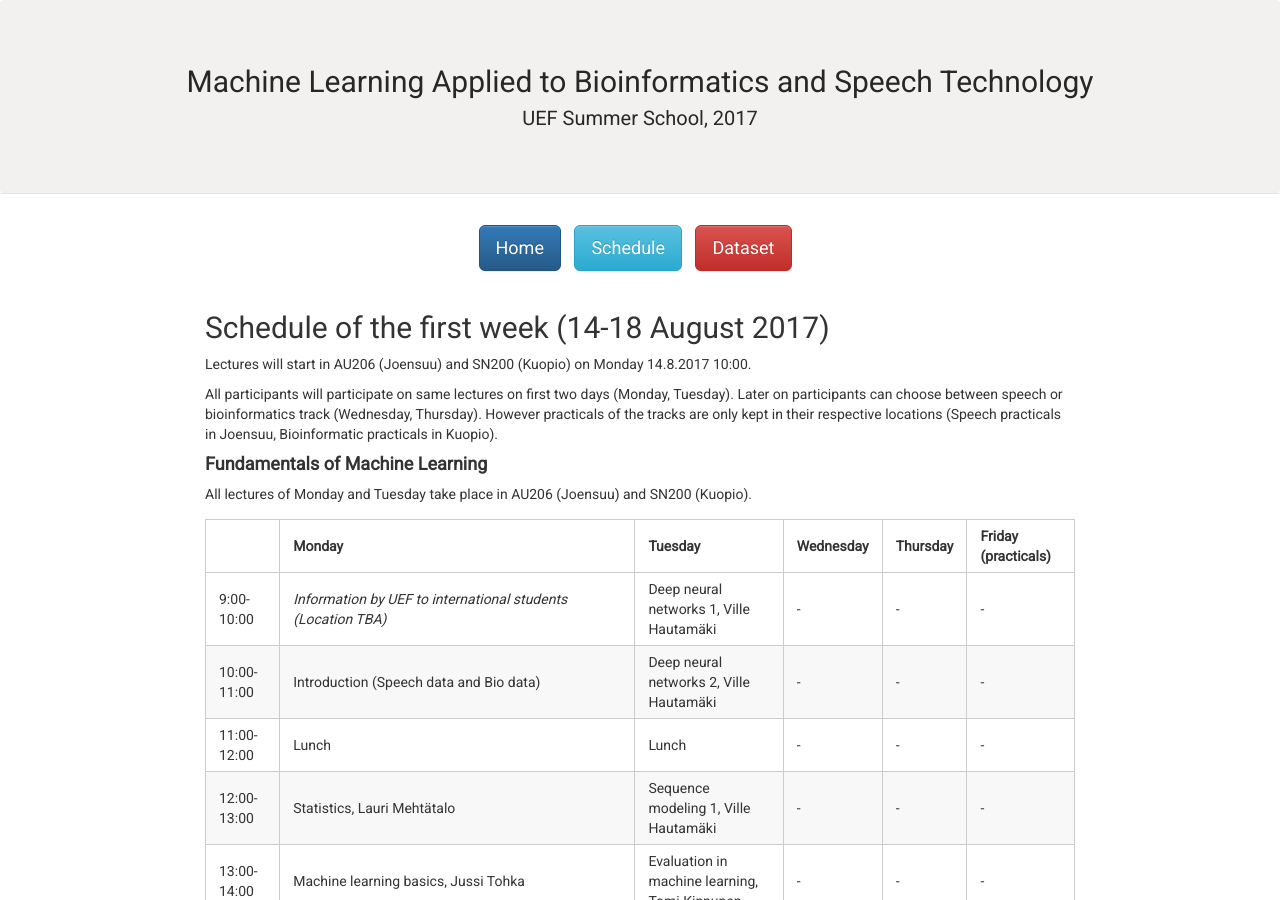
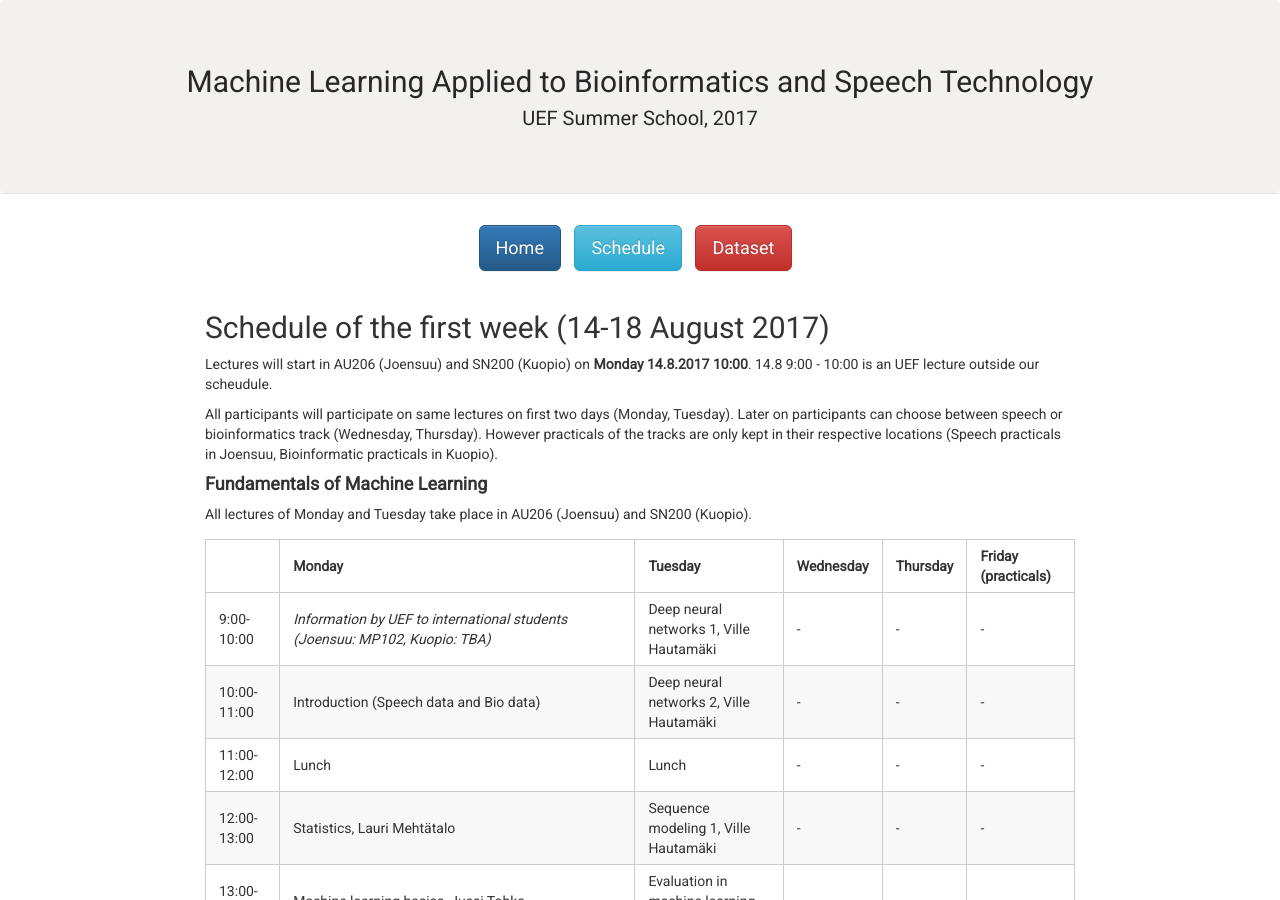
Before and after one commit to abrahamwoubie/Summer_School_RL, a Jekyll site: the page built from schedule.md, in a window 1280 px wide and 900 px high. Built offline with Jekyll 4.4.1, drawn with Linux system fonts in a browser that asks for light colours; nearby versions of some CDN libraries.

Commit message:
Updated first day schedule

```diff
--- a/schedule.md
+++ b/schedule.md
@@ -7,7 +7,7 @@ title: Schedule | MLABST'17
 
 ## Schedule of the first week (14-18 August 2017)
 
-Lectures will start in AU206 (Joensuu) and SN200 (Kuopio) on Monday 14.8.2017 10:00.
+Lectures will start in AU206 (Joensuu) and SN200 (Kuopio) on **Monday 14.8.2017 10:00**. 14.8 9:00 - 10:00 is an UEF lecture outside our scheudule.
 
 All participants will participate on same lectures on first two days (Monday, Tuesday). Later on participants can choose between speech or bioinformatics track (Wednesday, Thursday). However practicals of the tracks are only kept in their respective locations (Speech practicals in Joensuu, Bioinformatic practicals in Kuopio).
 
@@ -17,7 +17,7 @@ All lectures of Monday and Tuesday take place in AU206 (Joensuu) and SN200 (Kuop
 
 | | Monday | Tuesday | Wednesday | Thursday | Friday (practicals)
 --- | ---  | ---     | ---       | ---      | ---
-9:00-10:00 |  *Information by UEF to international students (Location TBA)* | Deep neural networks 1, Ville Hautamäki       | - | - | -
+9:00-10:00 |  *Information by UEF to international students (Joensuu: MP102, Kuopio: TBA)* | Deep neural networks 1, Ville Hautamäki       | - | - | -
 10:00-11:00 | Introduction (Speech data and Bio data)      | Deep neural networks 2, Ville Hautamäki       | - | - | -
 11:00-12:00 | Lunch                                        | Lunch                                         | - | - | -
 12:00-13:00 | Statistics, Lauri Mehtätalo                  | Sequence modeling 1, Ville Hautamäki          | - | - | -
```
